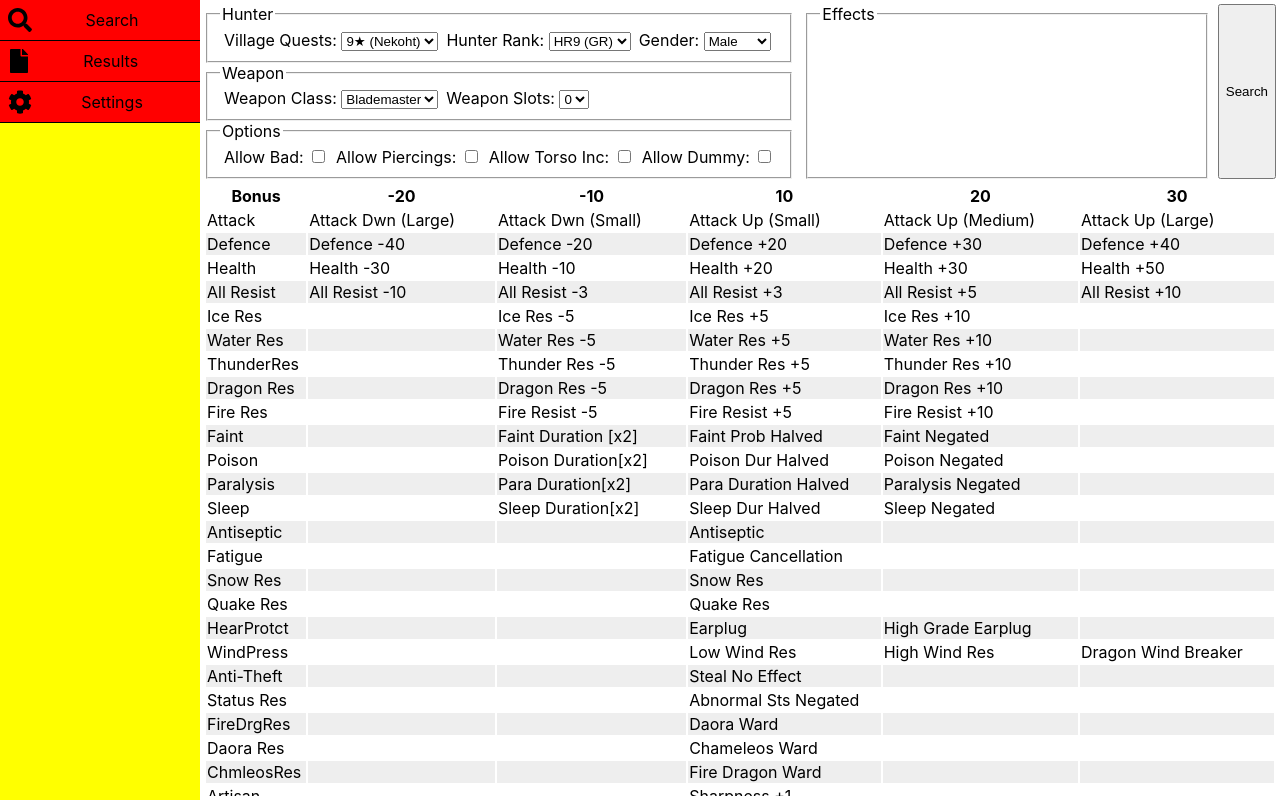
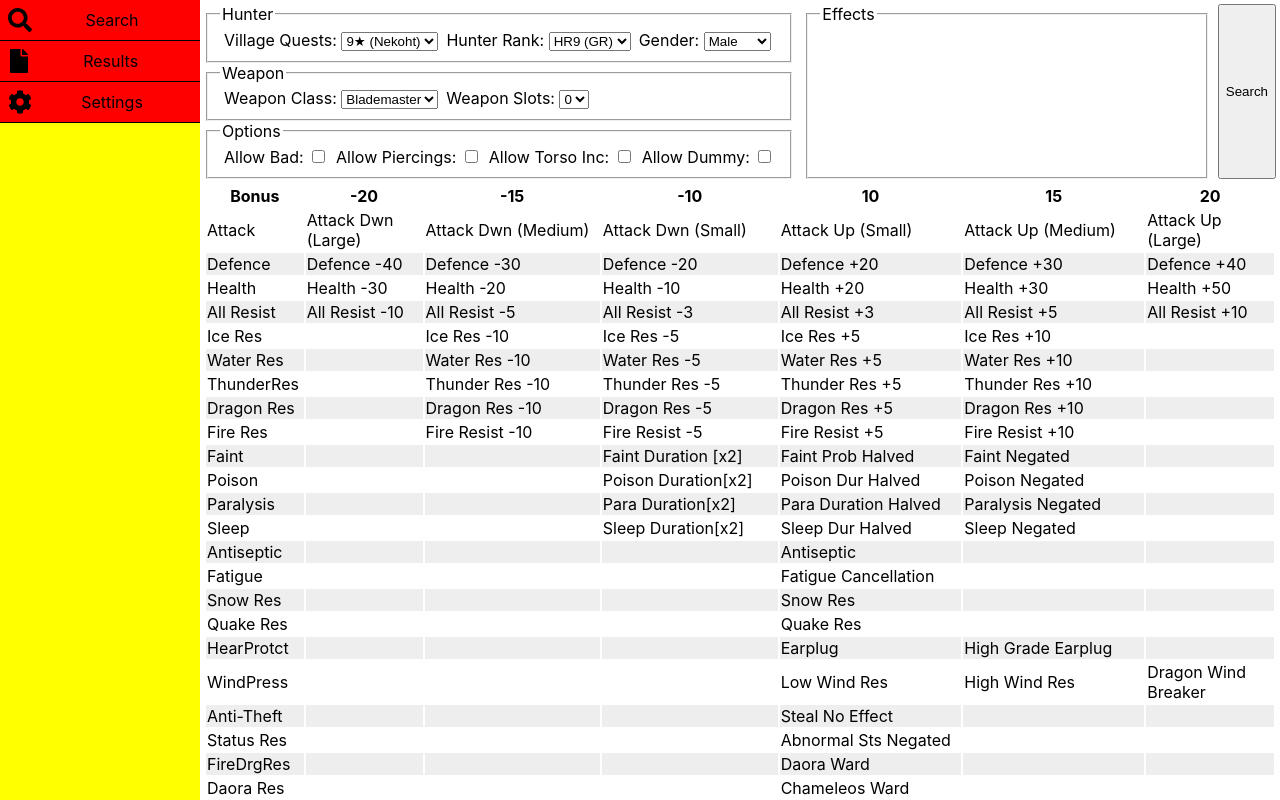
Before and after one commit to Delph/bass, a React (Create React App) app: page / in a window 1280 px wide. Built offline with nearby package versions, Linux system fonts and the light colour scheme.

Commit message:
fix broken skill table

```diff
--- a/src/screens/Search.jsx
+++ b/src/screens/Search.jsx
@@ -18,6 +18,7 @@ function SkillRow(props) {
     <tr className={style.row}>
       <td>{skill.name}</td>
       <td className={skill.skills['-20'] ? style.cell : ''} onClick={() => add_effect(skill.name, -20)}>{skill.skills['-20'] ?? ''}</td>
+      <td className={skill.skills['-15'] ? style.cell : ''} onClick={() => add_effect(skill.name, -15)}>{skill.skills['-15'] ?? ''}</td>
       <td className={skill.skills['-10'] ? style.cell : ''} onClick={() => add_effect(skill.name, -10)}>{skill.skills['-10'] ?? ''}</td>
       <td className={skill.skills['10'] ? style.cell : ''} onClick={() => add_effect(skill.name, 10)}>{skill.skills['10'] ?? ''}</td>
       <td className={skill.skills['15'] ? style.cell : ''} onClick={() => add_effect(skill.name, 15)}>{skill.skills['15'] ?? ''}</td>
@@ -40,10 +41,11 @@ function SkillTable() {
         <tr>
           <th className={style.head}>Bonus</th>
           <th className={style.head}>-20</th>
+          <th className={style.head}>-15</th>
           <th className={style.head}>-10</th>
           <th className={style.head}>10</th>
+          <th className={style.head}>15</th>
           <th className={style.head}>20</th>
-          <th className={style.head}>30</th>
         </tr>
       </thead>
       <tbody className={style.body}>
```
